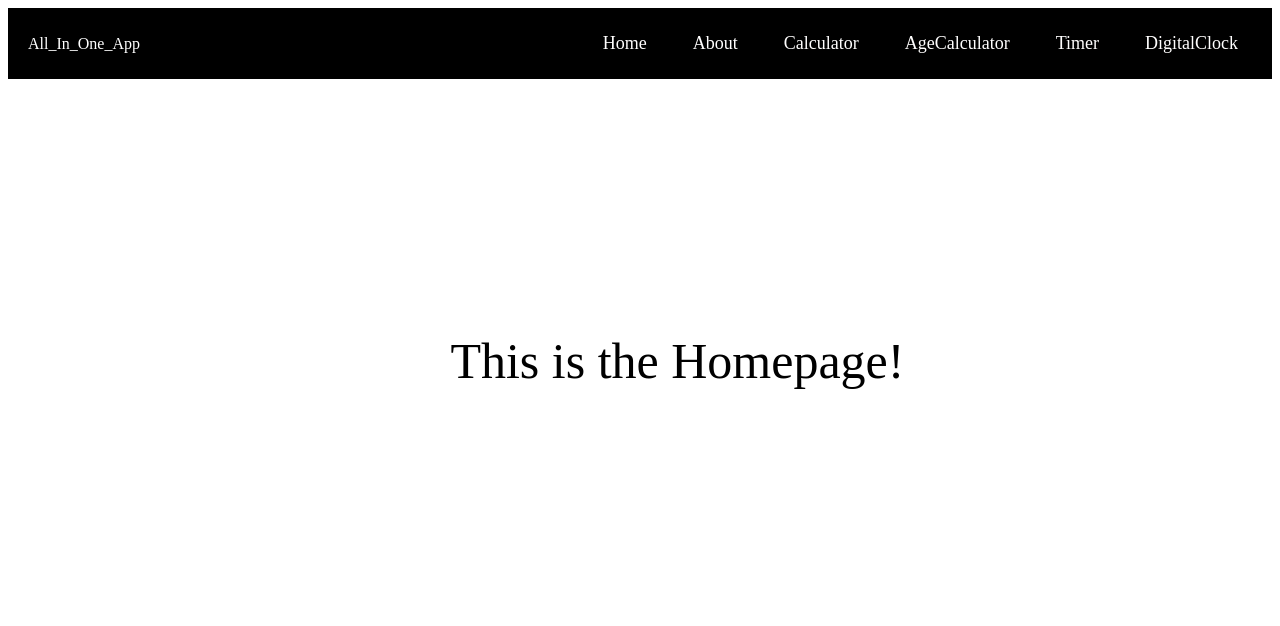
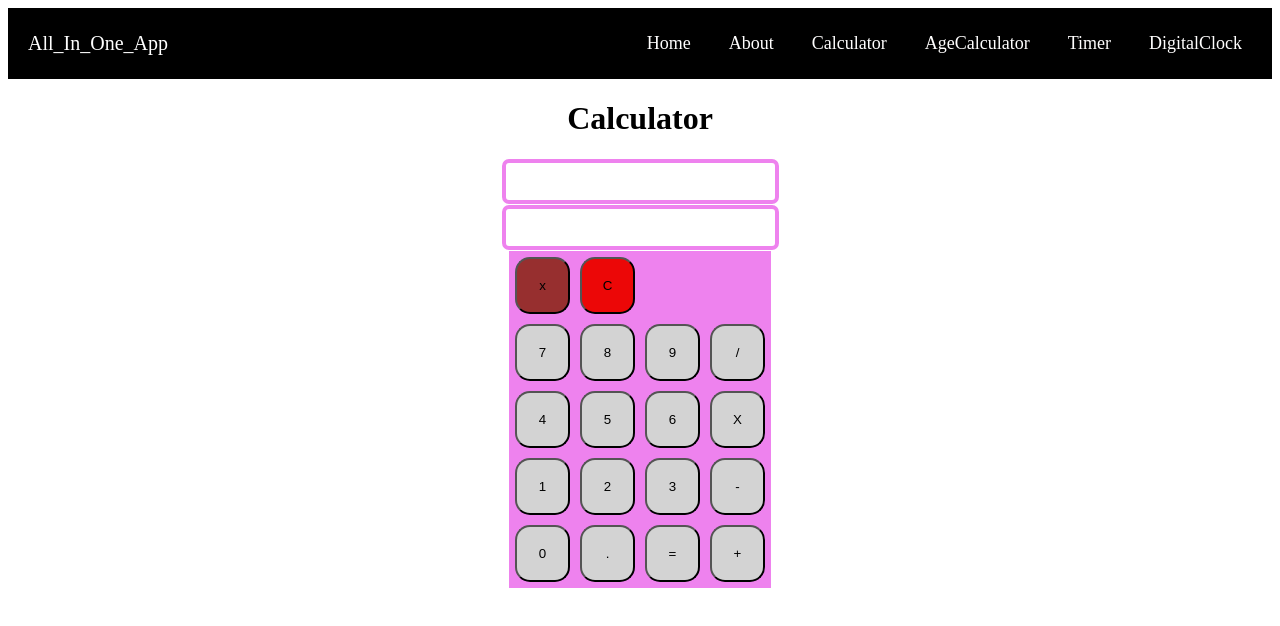
Before and after one commit to Dhananjay-M-Shinde/All_Your_Need_App, an Angular app: page /calculator in a window 1280 px wide. Before the commit this address led to /. Shown: the top 626 px of the page. Built offline with nearby package versions, Linux system fonts and the light colour scheme.

Commit message:
Calculator working

```diff
--- a/src/app/app-routing.module.ts
+++ b/src/app/app-routing.module.ts
@@ -1,10 +1,15 @@
 import { NgModule } from '@angular/core';
 import { RouterModule, Routes } from '@angular/router';
+import { CalculatorComponent } from './calculator/calculator.component';
 
-const routes: Routes = [];
+const routes: Routes = [
+  {path: "calculator", component: CalculatorComponent}
+];
 
 @NgModule({
   imports: [RouterModule.forRoot(routes)],
   exports: [RouterModule]
 })
 export class AppRoutingModule { }
+
+export const routingComponents = [CalculatorComponent]
--- a/src/app/app.component.html
+++ b/src/app/app.component.html
@@ -1 +1,2 @@
 <app-home></app-home>
+<router-outlet></router-outlet>
--- a/src/app/app.module.ts
+++ b/src/app/app.module.ts
@@ -4,11 +4,14 @@ import { BrowserModule } from '@angular/platform-browser';
 import { AppRoutingModule } from './app-routing.module';
 import { AppComponent } from './app.component';
 import { HomeComponent } from './home/home.component';
+import { CalculatorComponent } from './calculator/calculator.component';
+
 
 @NgModule({
   declarations: [
     AppComponent,
-    HomeComponent
+    HomeComponent,
+    CalculatorComponent
   ],
   imports: [
     BrowserModule,
--- /dev/null
+++ b/src/app/calculator/calculator.component.css
@@ -0,0 +1,33 @@
+.container{
+    text-align: center;
+  }
+
+  table{
+    margin: auto;
+    background-color: violet;
+  }
+
+  input{
+    font-size: 20px;
+    color: green;
+    height: 35px;
+    margin-bottom: 1px;
+    border: 4px solid violet;
+    border-radius: 7px;
+  }
+
+  button{
+    height: 57px;
+    width: 55px;
+    margin: 3px;
+    border-radius: 15px;
+    background-color: lightgrey;
+  }
+
+.clear{
+  background-color: rgb(151, 47, 47);
+}
+
+.Allclear{
+  background-color: rgb(236, 7, 7);
+}
--- /dev/null
+++ b/src/app/calculator/calculator.component.html
@@ -0,0 +1,35 @@
+<div class="container">
+    <h1>Calculator</h1>
+    <input type="text" name="input" id="input" value="{{input}}"><br>
+    <input type="text" name="result" id="result" value="{{result}}">
+    <table class="table-class">
+      <tr>
+        <td><button class="clear" (click)="clear()">x</button></td>
+        <td><button class="Allclear" (click)="allClear()">C</button></td>
+      </tr>
+      <tr>
+        <td><button (click)="pressNum('7')">7</button></td>
+        <td><button (click)="pressNum('8')">8</button></td>
+        <td><button (click)="pressNum('9')">9</button></td>
+        <td><button (click)="pressOperator('/')">/</button></td>
+      </tr>
+      <tr>
+        <td><button (click)="pressNum('4')">4</button></td>
+        <td><button (click)="pressNum('5')">5</button></td>
+        <td><button (click)="pressNum('6')">6</button></td>
+        <td><button (click)="pressNum('*')">X</button></td>
+      </tr>
+      <tr>
+        <td><button (click)="pressNum('1')">1</button></td>
+        <td><button (click)="pressNum('2')">2</button></td>
+        <td><button (click)="pressNum('3')">3</button></td>
+        <td><button (click)="pressOperator('-')">-</button></td>
+      </tr>
+      <tr>
+        <td><button (click)="pressNum('0')">0</button></td>
+        <td><button (click)="pressNum('.')">.</button></td>
+        <td><button (click)="getAnswer()">=</button></td>
+        <td><button (click)="pressOperator('+')">+</button></td>
+      </tr>
+    </table>
+  </div>
--- /dev/null
+++ b/src/app/calculator/calculator.component.ts
@@ -0,0 +1,104 @@
+import { Component, OnInit } from '@angular/core';
+
+@Component({
+  selector: 'app-calculator',
+  templateUrl: './calculator.component.html',
+  styleUrls: ['./calculator.component.css']
+})
+export class CalculatorComponent {
+
+  input:string = '';
+  result:string = '';
+
+
+  pressNum(num: string) {
+
+    //Do Not Allow . more than once
+    if (num==".") {
+      if (this.input !="" ) {
+
+        const lastNum=this.getLastOperand()
+        console.log(lastNum.lastIndexOf("."))
+        if (lastNum.lastIndexOf(".") >= 0) return;
+      }
+    }
+
+    //Do Not Allow 0 at beginning.
+    //Javascript will throw Octal literals are not allowed in strict mode.
+    if (num=="0") {
+      if (this.input=="" ) {
+        return;
+      }
+      const PrevKey = this.input[this.input.length - 1];
+      if (PrevKey === '/' || PrevKey === '*' || PrevKey === '-' || PrevKey === '+')  {
+          return;
+      }
+    }
+
+    this.input = this.input + num
+    this.calcAnswer();
+  }
+
+
+  getLastOperand() {
+    let pos:number;
+    console.log(this.input)
+    pos=this.input.toString().lastIndexOf("+")
+    if (this.input.toString().lastIndexOf("-") > pos) pos=this.input.lastIndexOf("-")
+    if (this.input.toString().lastIndexOf("*") > pos) pos=this.input.lastIndexOf("*")
+    if (this.input.toString().lastIndexOf("/") > pos) pos=this.input.lastIndexOf("/")
+    console.log('Last '+this.input.substr(pos+1))
+    return this.input.substr(pos+1)
+  }
+
+
+  pressOperator(op: string) {
+
+    //Do not allow operators more than once
+    const lastKey = this.input[this.input.length - 1];
+    if (lastKey === '/' || lastKey === '*' || lastKey === '-' || lastKey === '+')  {
+      return;
+    }
+
+    this.input = this.input + op
+    this.calcAnswer();
+  }
+
+
+  clear() {
+    if (this.input !="" ) {
+      this.input=this.input.substr(0, this.input.length-1)
+    }
+  }
+
+  allClear() {
+    this.result = '';
+    this.input = '';
+  }
+
+  calcAnswer() {
+    let formula = this.input;
+
+    let lastKey = formula[formula.length - 1];
+
+    if (lastKey === '.')  {
+      formula=formula.substr(0,formula.length - 1);
+    }
+
+    lastKey = formula[formula.length - 1];
+
+    if (lastKey === '/' || lastKey === '*' || lastKey === '-' || lastKey === '+' || lastKey === '.')  {
+      formula=formula.substr(0,formula.length - 1);
+    }
+
+    console.log("Formula " +formula);
+    this.result = eval(formula);
+  }
+
+  getAnswer() {
+    this.calcAnswer();
+    this.input = this.result;
+    if (this.input=="0") this.input="";
+  }
+
+}
--- a/src/app/home/home.component.css
+++ b/src/app/home/home.component.css
@@ -23,12 +23,10 @@ li {
   color: rgb(255, 254, 254);
 }
 /* LOGO */
-.logo img {
-  padding-left: 25%;
-}
-
 .logo span{
   color: white;
+  font-size: 20px
+  ;
 }
 /* NAVBAR MENU */
 .menu {
@@ -42,13 +40,19 @@ li {
   font-weight: bold;
 }
 .menu li {
-  padding: 5px 14px;
+  padding: 5px 10px;
 }
 
-.menu li a:hover{
+.menu li:hover {
   color: black;
-  padding: 5px 10px;
+  border: 1px solid violet;
+  border-radius: 5px;
 }
+
+.menu li:hover a{
+  color: black;
+}
+
 /*RESPONSIVE NAVBAR MENU STARTS*/
 /* CHECKBOX TRICK */
 input[type=checkbox] {
@@ -73,8 +77,9 @@ input[type=checkbox] {
   }
   .menu li:hover {
       display: inline-block;
-      background-color: white;
+      background-color: black;
       transition: 0.3s ease;
+      border-radius: 5px;
   }
 
   .menu li a{
@@ -83,6 +88,7 @@ input[type=checkbox] {
 
   .menu li a:hover{
     color: black;
+
   }
   .menu li+li {
       margin-top: 12px;
--- a/src/app/home/home.component.html
+++ b/src/app/home/home.component.html
@@ -14,13 +14,10 @@
        <div class="menu">
            <li><a href="#">Home</a></li>
            <li><a href="#">About</a></li>
-           <li class="#"><a href="/">Calculator</a></li>
+           <li class="#"><a routerLink="/calculator" routerLinkActive="active">Calculator</a></li>
            <li><a href="#">AgeCalculator</a></li>
            <li><a href="#">Timer</a></li>
            <li><a href="#">DigitalClock</a></li>
        </div>
    </ul>
 </nav>
-<div class="homepage">
-   This is the Homepage!
-</div>
```
Also changed, not shown: 1 other file (tests, documents, lock files or other folders).
